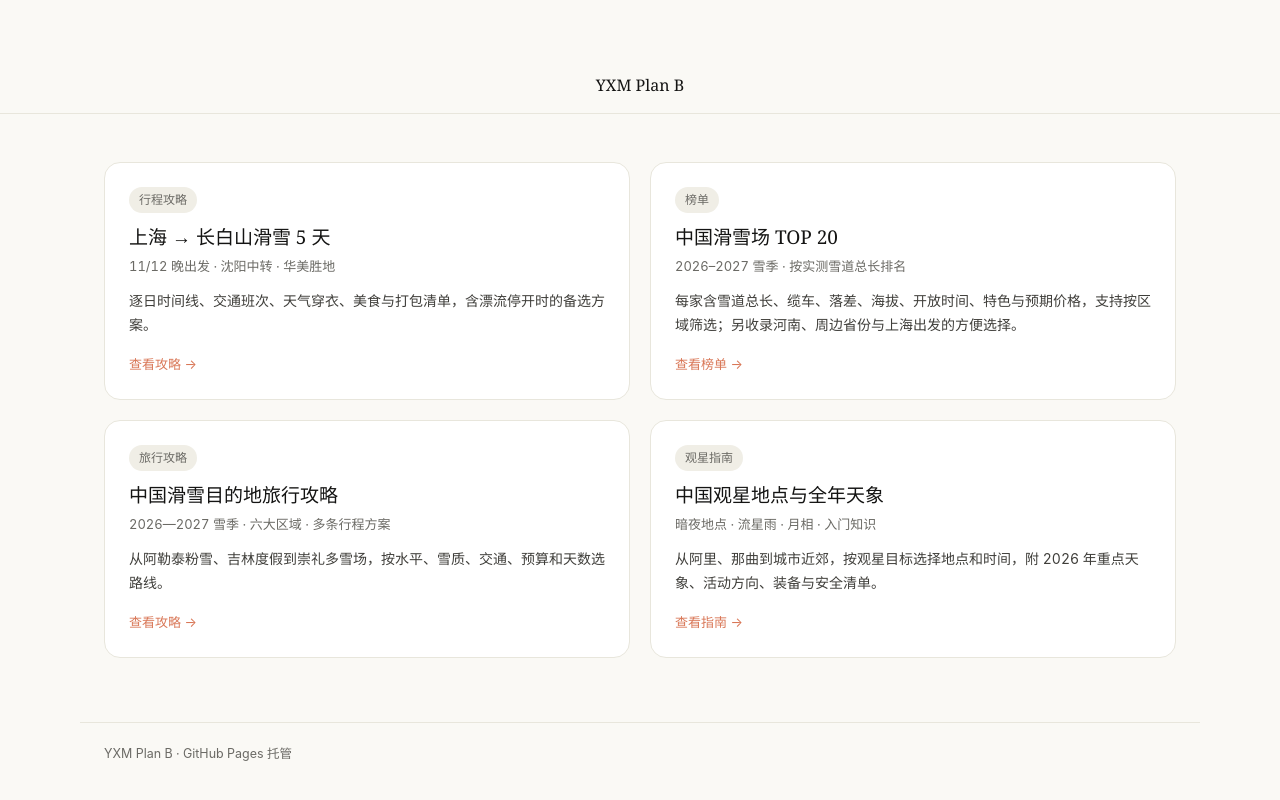
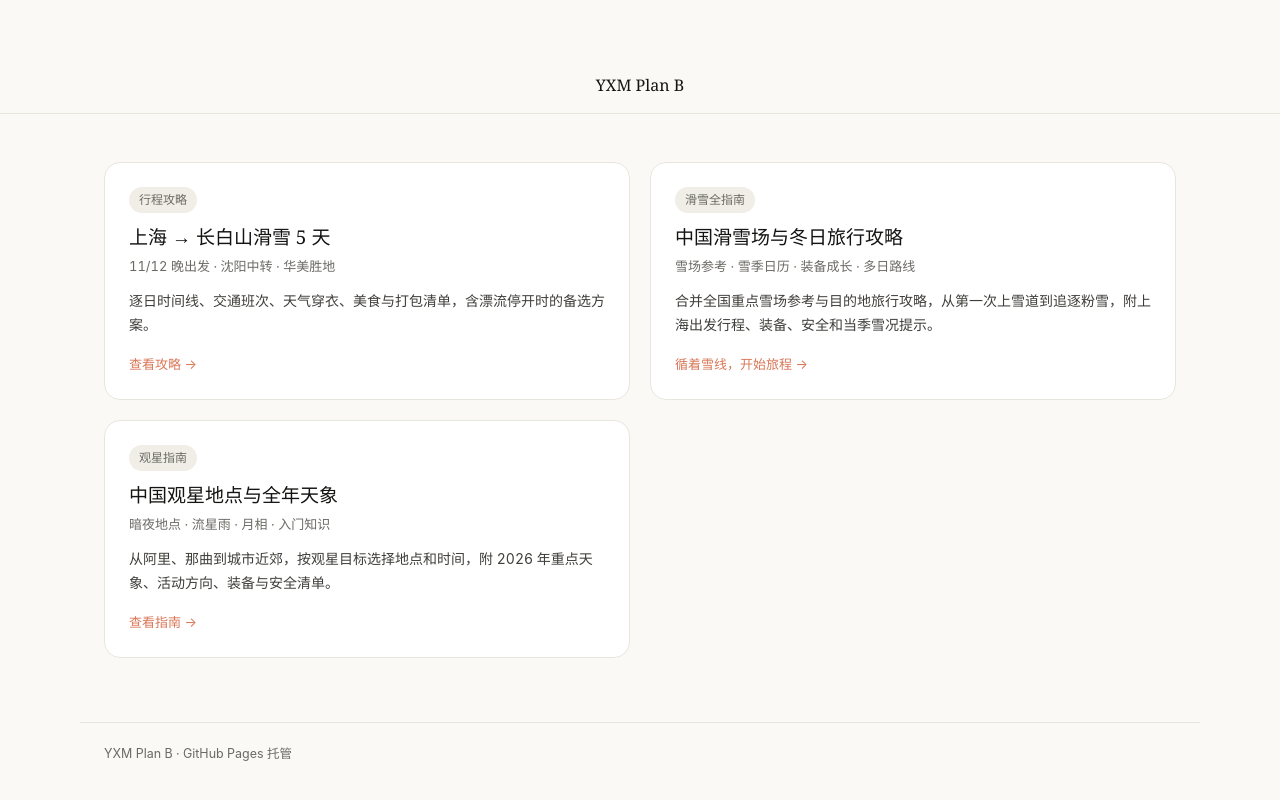
Before and after one commit to yangxiaomanc2/YXM_PlanB, a plain HTML site: page index.html in a window 1280 px wide. Shown: the part 742-1542 px from the top of the page. Drawn offline with Linux system fonts and the light colour scheme.

Commit message:
Merge ski guide cards on Plan B home

```diff
--- a/index.html
+++ b/index.html
@@ -100,14 +100,12 @@ color:var(--muted);font-size:12.5px}
           <p>逐日时间线、交通班次、天气穿衣、美食与打包清单，含漂流停开时的备选方案。</p>
           <div class="go">查看攻略 →</div>
         </a>
-        <a class="card" href="./china-ski-resorts/">
-          <span class="tg">榜单</span>
-          <h2>中国滑雪场 TOP 20</h2>
-          <div class="st">2026–2027 雪季 · 按实测雪道总长排名</div>
-          <p>每家含雪道总长、缆车、落差、海拔、开放时间、特色与预期价格，支持按区域筛选；另收录河南、周边省份与上海出发的方便选择。</p>
-          <div class="go">查看榜单 →</div>
+        <a class="card" href="./china-ski-guide/">
+          <span class="tg">滑雪全指南</span><h2>中国滑雪场与冬日旅行攻略</h2>
+          <div class="st">雪场参考 · 雪季日历 · 装备成长 · 多日路线</div>
+          <p>合并全国重点雪场参考与目的地旅行攻略，从第一次上雪道到追逐粉雪，附上海出发行程、装备、安全和当季雪况提示。</p>
+          <div class="go">循着雪线，开始旅程 →</div>
         </a>
-        <a class="card" href="./china-ski-travel-guide/"><span class="tg">旅行攻略</span><h2>中国滑雪目的地旅行攻略</h2><div class="st">2026—2027 雪季 · 六大区域 · 多条行程方案</div><p>从阿勒泰粉雪、吉林度假到崇礼多雪场，按水平、雪质、交通、预算和天数选路线。</p><div class="go">查看攻略 →</div></a>
         <a class="card" href="./stargazing-guide/">
           <span class="tg">观星指南</span>
           <h2>中国观星地点与全年天象</h2>
```
